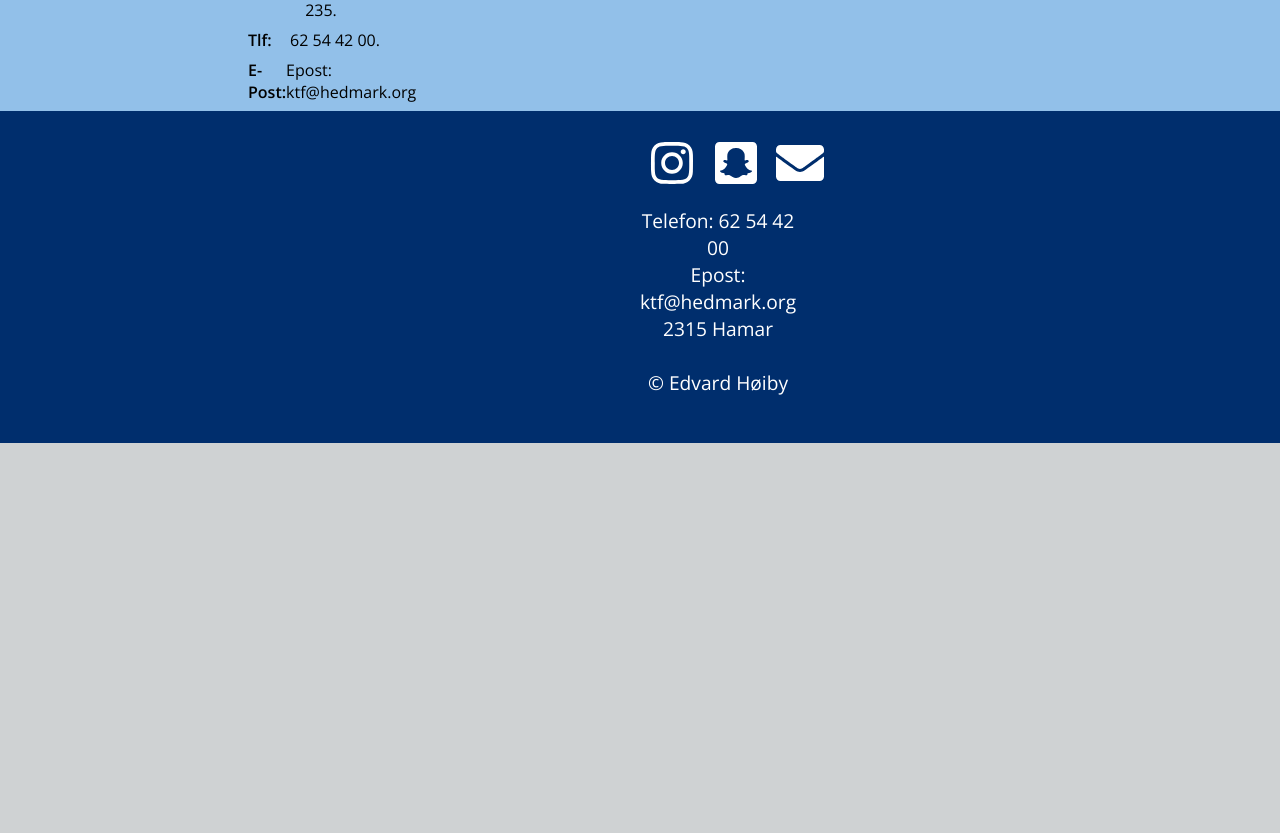
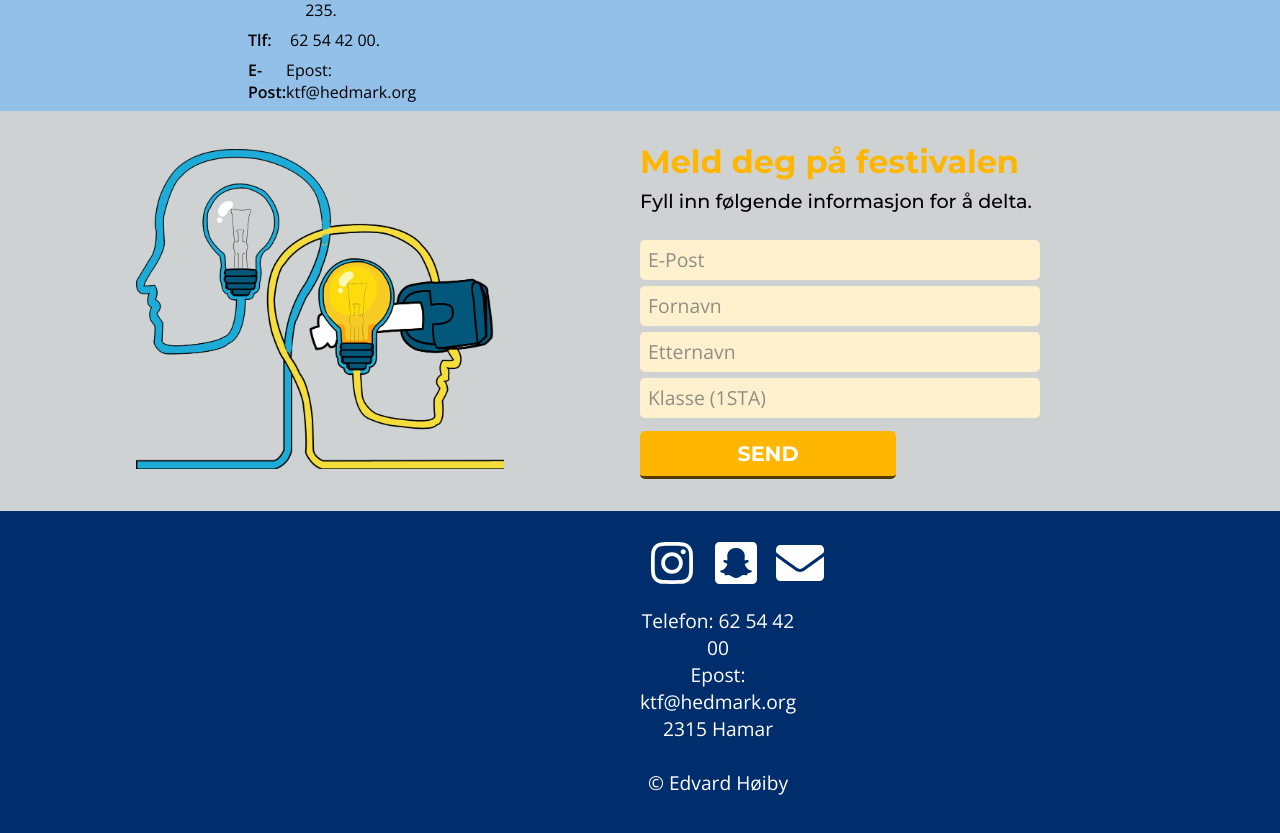
Before and after one commit to 3ddyBoi/ktf-landingsside, a React (Create React App) app: page / in a window 1280 px wide. Shown: the part 3669-4502 px from the top of the page. Before the commit the page ends 4112 px from the top, so only its background shows below. Built offline with nearby package versions, Linux system fonts and the light colour scheme.

Commit message:
Fikset påmeldingsside
Fikset påmeldingside så den funker og har et greit design. Endret bilde til Eivinds logo.

```diff
--- a/src/App.js
+++ b/src/App.js
@@ -6,6 +6,7 @@ import Head from "./components/Head";
 import ImageSlider from "./components/ImageSlider";
 import Kontakt from "./components/Kontakt";
 import Nav from "./components/Nav";
+import Pamelding from "./components/Pamelding";
 import { SliderData } from "./components/SliderData";
 import Team from "./components/Team";
 
@@ -19,6 +20,7 @@ function App() {
       <Fasiliteter />
       <Team />
       <Kontakt />
+      <Pamelding />
       <Footer />
     </div>
   );
--- a/src/components/Pamelding.js
+++ b/src/components/Pamelding.js
@@ -1,45 +1,64 @@
-import React from "react";
+import React, { useState } from "react";
+import '../styles/pamelding.css'
+import VR from "../assets/images/design-element-eivind.png";
 
 function Pamelding() {
+  const [value, setValue] = useState('')
+  const changeHandler = ({ target }) => {
+    setValue(target.value.toUpperCase())
+  }
+
   return (
-    <div>
+    <div className="Pamelding-side" id="Pamelding">
+      <div className="Art-Pamelding">
+        <img src={VR} alt="Portrett av Adam Shimler" />
+      </div>
+      <div className="overskrifter-form">
+        <div className="overskrifter">
+          <h1>Meld deg på festivalen</h1>
+          <h2>Fyll inn følgende informasjon for å delta.</h2>
+        </div>
         <form action="https://docs.google.com/forms/u/0/d/e/1FAIpQLSetce8hUo7ZLBK-m7eHbqldRQC3Xe14F31f3oi5KXzDat55iA/formResponse">
-        <div>
-          <label>Your Email</label>
+          <div className="Email">
             <input
               type="email"
               name="emailAddress"
               required
-            placeholder="OlaNordmann@hedmark.org"
+              placeholder="E-Post"
             />
           </div>
-        <div>
-          <label>Fornavn</label>
+          <div className="Fornavn">
             <input
               type="text"
               name="entry.213683012"
               required
-            placeholder="Ola"
+              placeholder="Fornavn"
             />
           </div>
-        <div>
-          <label>Etternavn</label>
+          <div className="Etternavn">
             <input
               type="text"
               name="entry.474953985"
               required
-            placeholder="Nordmann"
+              placeholder="Etternavn"
             />
           </div>
-        <div>
-          <select name="entry.1403831812" id="options" required>
-            <option value="select" selected disabled>
-              Velg
-            </option>
-            <option value="Option 1">Velg</option>
-          </select>
+          <div className="Klasse">
+            <input
+              type="text"
+              name="entry.437377524"
+              required
+              placeholder="Klasse (1STA)"
+              maxlength="4"
+              value={value}
+              onChange={changeHandler}
+            />
+          </div>
+          <div className="meld-pa">
+            <button type="submit">SEND</button>
           </div>
         </form>
+      </div>
     </div>
   );
 }
--- /dev/null
+++ b/src/styles/pamelding.css
@@ -0,0 +1,95 @@
+.Pamelding-side {
+  display: grid;
+  grid-template-columns: repeat(2, 1fr);
+  grid-template-rows: 1fr;
+  grid-column-gap: 0px;
+  grid-row-gap: 0px;
+
+  height: 50vh;
+}
+
+.Pamelding-side .Art-Pamelding {
+  justify-self: center;
+}
+
+.Pamelding-side .Art-Pamelding img {
+  height: 40vh;
+}
+
+.Pamelding-side .overskrifter-form {
+  display: grid;
+  grid-template-columns: 1fr;
+  grid-template-rows: 0.4fr 1.6fr;
+  gap: 0px 0px;
+  grid-template-areas:
+    "."
+    ".";
+}
+
+.Pamelding-side form {
+  display: grid;
+  grid-template-columns: 1fr;
+  grid-template-rows: repeat(4, 1fr);
+  grid-column-gap: 0px;
+  grid-row-gap: 0px;
+}
+
+.Pamelding-side div {
+  justify-self: start;
+  align-self: center;
+}
+
+.Pamelding-side input {
+  margin: 3px 0;
+  background-color: #fff1cd;
+  border-radius: 5px;
+  outline: none;
+  border: 0;
+  height: 5vh;
+  width: 30vw;
+  padding: 0 1vh;
+  font-size: 1.1em;
+  font-family: "Open Sans", sans-serif;
+}
+
+.Pamelding-side input::placeholder {
+  opacity: 0.8;
+  font-size: 1.1em;
+  font-family: "Open Sans", sans-serif;
+}
+
+.Pamelding-side .overskrifter h1 {
+  color: #ffb600;
+  margin: 0 0 1vh 0;
+}
+
+.Pamelding-side .overskrifter h2 {
+  font-weight: 500;
+  font-size: 1.2em;
+  margin: 0 0 3vh 0;
+}
+
+.Pamelding-side button {
+  margin-top: 10px;
+  background-color: #ffb600;
+  height: 6vh;
+  width: 20vw;
+  border-width: 0px 0px medium 0px;
+  border-color: #a77700;
+  border-radius: 5px;
+  color: #fff;
+  text-transform: uppercase;
+  padding: 5px;
+  font-family: "Montserrat", sans-serif;
+  font-weight: 700;
+  font-size: 1.3em;
+}
+
+.Pamelding-side button:active {
+  background: #ffb600;
+  border: none;
+  -webkit-box-shadow: inset 0px 0px 5px #4b3600;
+  -moz-box-shadow: inset 0px 0px 5px #4b3600;
+  box-shadow: inset 0px 0px 5px #4b3600;
+  outline: none;
+}
```
Also changed, not shown: src/assets/images/design-element-eivind.png (added). Lines whose indentation alone changed are shown as unchanged.
